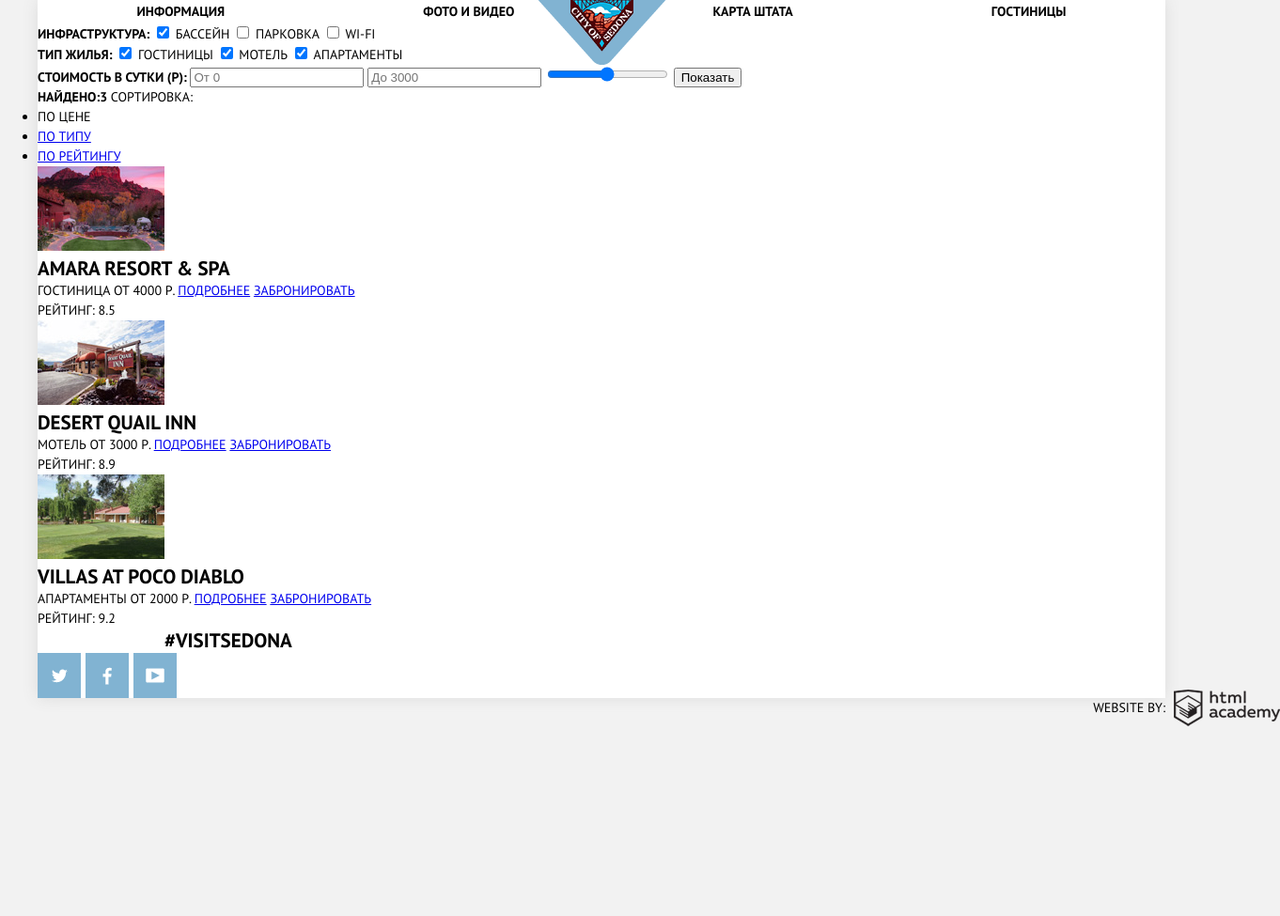
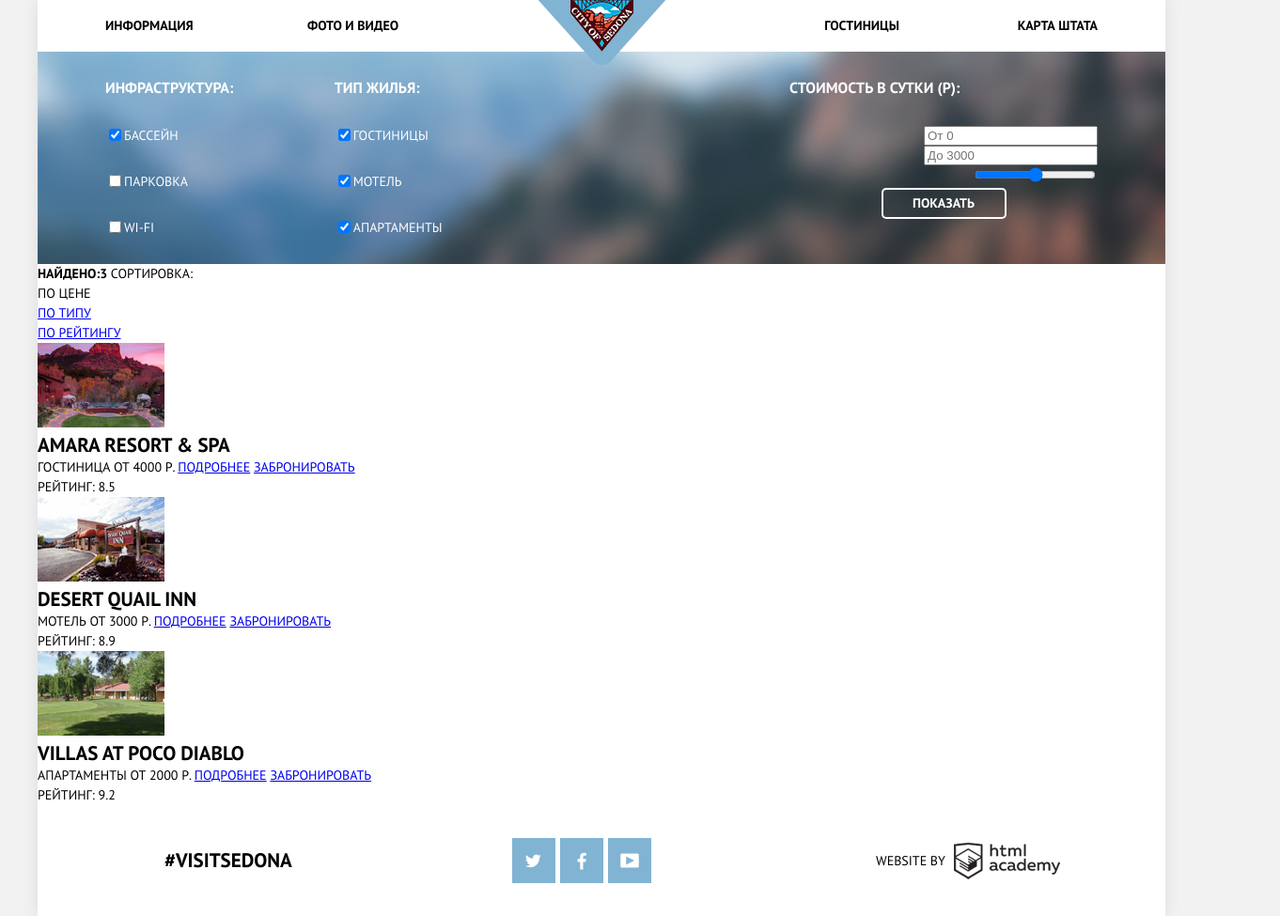
Before and after one commit to Zender85/174887-sedona, a plain HTML site: page inner.html in a window 1280 px wide. Shown: the whole page at 94% size, 1362 px wide, since content can reach past the window. Before the commit the page ends 800 px from the top, so only its background shows below. Drawn offline with Linux system fonts and the light colour scheme.

Commit message:
часть сетки страницы inner.html

```diff
--- a/css/style.css
+++ b/css/style.css
@@ -23,6 +23,7 @@
 ul {
 	margin: 0;
 	padding: 0;
+	list-style: none;
 }
 
 .clearfix:after {
@@ -40,19 +41,24 @@
 
 .main-header {
 	position: relative;
-	padding: 15px 0;
+	padding: 15px 6%;
 }
 
 .main-navigation ul{
-	display: flex;
-	justify-content: space-around;
+
 }
 
 .main-navigation li {
 	display: inline-block;
 	vertical-align: top;
+	width: 20%;
 }
 
+.main-navigation li:last-of-type,
+.main-navigation li:nth-of-type(3) {
+	float: right;
+	text-align: right;
+}
 .main-navigation a{
 	text-decoration: none;
 	font-size: 14px;
@@ -316,3 +322,81 @@
 	top: -9px;
 	background-image: url('../img/footer-logo.png');
 }
+
+/*==== HOTELS PAGE STYLES ====*/
+
+.filters {
+	background-image: url('../img/filter-background.jpg');
+	padding: 0 6%;
+	padding-top: 7px;
+}
+
+.filters h4 {
+	font-size: 16px;
+	color: #ffffff;
+	margin-bottom: 30px;
+}
+
+.infrastructure,
+.accomodation,
+.cost {
+	display: inline-block;
+	vertical-align: top;
+}
+
+.hotel-filters input[type="checkbox"] {
+	float: left;
+}
+
+.hotel-filters label {
+	display: block;
+	color: #ffffff;
+	margin-bottom: 28px;
+	-webkit-touch-callout: none; /* iOS Safari */
+	-webkit-user-select: none; /* Safari */
+	-moz-user-select: none; /* Firefox */
+	-ms-user-select: none; /* Internet Explorer/Edge */
+	user-select: none;
+}
+
+.infrastructure {
+	width: 240px;
+}
+
+.accomodation {
+	width: 288px;
+}
+
+.cost {
+	float: right;
+	width: 328px;
+}
+
+.cost-fieldset {
+	text-align: right;
+}
+
+.range {
+	text-align: right;
+}
+
+.hotels-show {
+	display: block;
+	width: 133px;
+	padding: 4px 0;
+	margin: 0 auto;
+	font-family: 'PT Sans', 'Arial' ,sans-serif;
+	font-size: 14px;
+	font-weight: bold;
+	line-height: 21px;
+	color: #ffffff;
+	text-transform: uppercase;
+	background: none;
+	border: 2px solid #ffffff;
+	border-radius: 5px;
+}
+
+.footer-hotels {
+	position: static;
+	background: #fff;
+}
--- a/inner.html
+++ b/inner.html
@@ -8,7 +8,7 @@
 	</head>
 	<body>
 		<div class="container">
-      <header>
+      <header class="main-header">
         <nav class="main-navigation">
           <ul>
             <li>
@@ -21,7 +21,7 @@
               <a href="#">Карта штата</a>
             </li>
             <li>
-              <a href="#">Гостиницы</a>
+              <a class="menu-active">Гостиницы</a>
             </li>
           </ul>
         </nav>
@@ -32,7 +32,7 @@
       	<div class="filters">
       		<form class="hotel-filters" action="https://echo.htmlacademy.ru" method="post">
       			<div class="infrastructure">
-      				<b>Инфраструктура:</b>
+      				<h4>Инфраструктура:</h4>
 	      			<input type="checkbox" name="pool" id="pool" checked>
 	      			<label for="pool">Бассейн</label>
 	      			<input type="checkbox" name="parking" id="parking">
@@ -42,7 +42,7 @@
       			</div>
 
       			<div class="accomodation">
-      				<b>Тип жилья:</b>
+      				<h4>Тип жилья:</h4>
 	      			<input type="checkbox" name="hotel" id="hotel" checked>
 	      			<label for="hotel">Гостиницы</label>
 	      			<input type="checkbox" name="motel" id="motel" checked>
@@ -52,11 +52,15 @@
       			</div>
 
       			<div class="cost">
-      				<b>Стоимость в сутки (Р):</b>
+      				<h4>Стоимость в сутки (Р):</h4>
+              <div class="cost-fieldset">
         				<input type="number" name="from-cost" placeholder="От 0">
         				<input type="number" name="till-cost" placeholder="До 3000">
+              </div>
+              <div class="range">
                 <input type="range" name="costcount">
-              <input type="submit" name="hotelsearch" value="Показать">
+              </div>
+              <button class="hotels-show" type="submit">Показать</button>
       			</div>
       		</form>
       	</div>
@@ -134,6 +138,7 @@
       	</div>
       </main>
       <footer class="main-footer">
+        <div class="footer-row footer-hotels clearfix">
           <div class="hashtag">
             <span>#Visitsedona</span>
           </div>
@@ -143,8 +148,9 @@
             <a class="social-link social-link-youtube" href="#">Youtube</a>
           </div>
           <div class="footer-copyright">
-	          <span>Website by:</span>
+            <span>Website by</span>
             <a class="footer-logo" href="#"></a>
+          </div>
         </div>
       </footer>
     </div>
```
Lines whose indentation alone changed are shown as unchanged.
